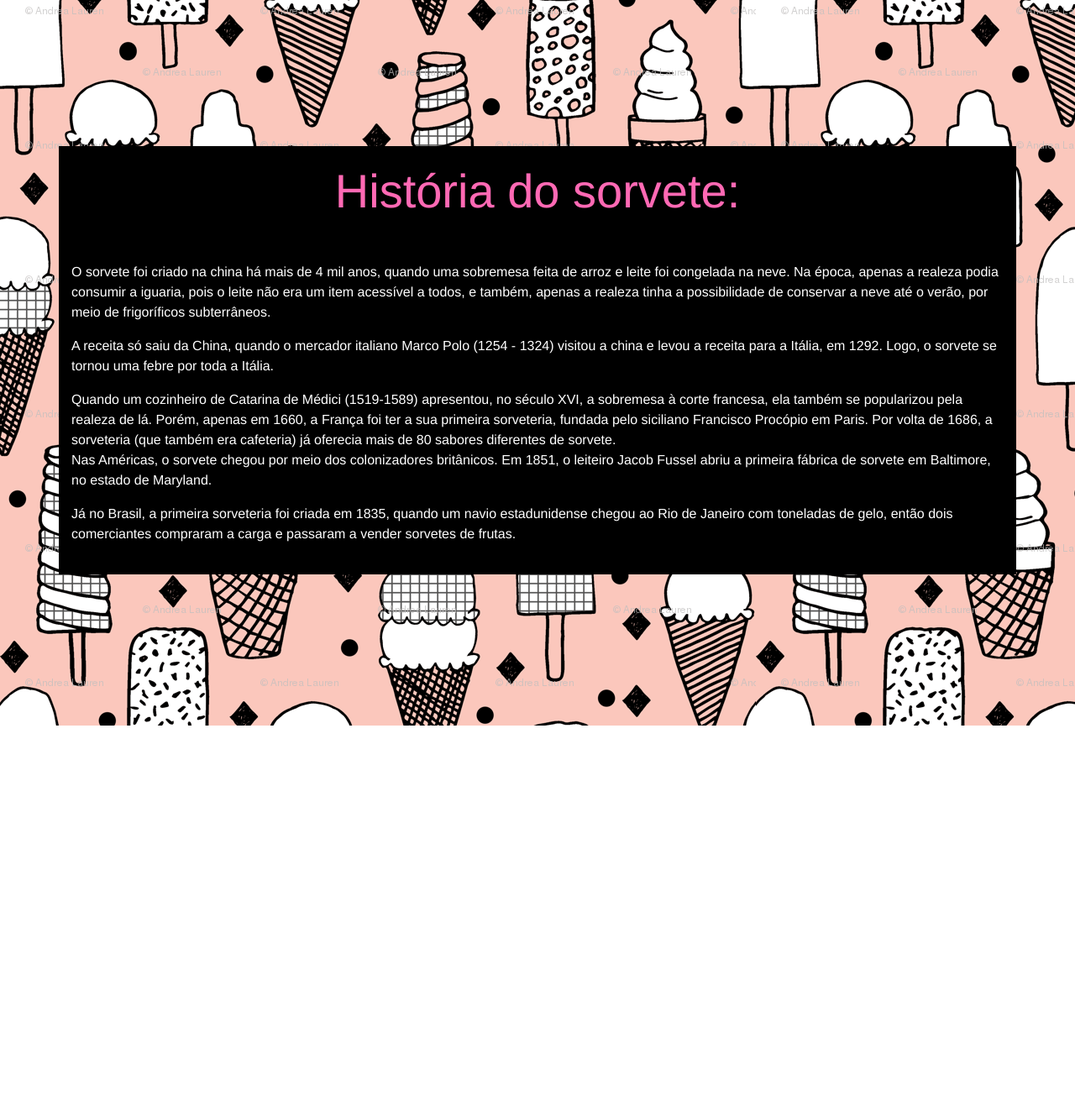
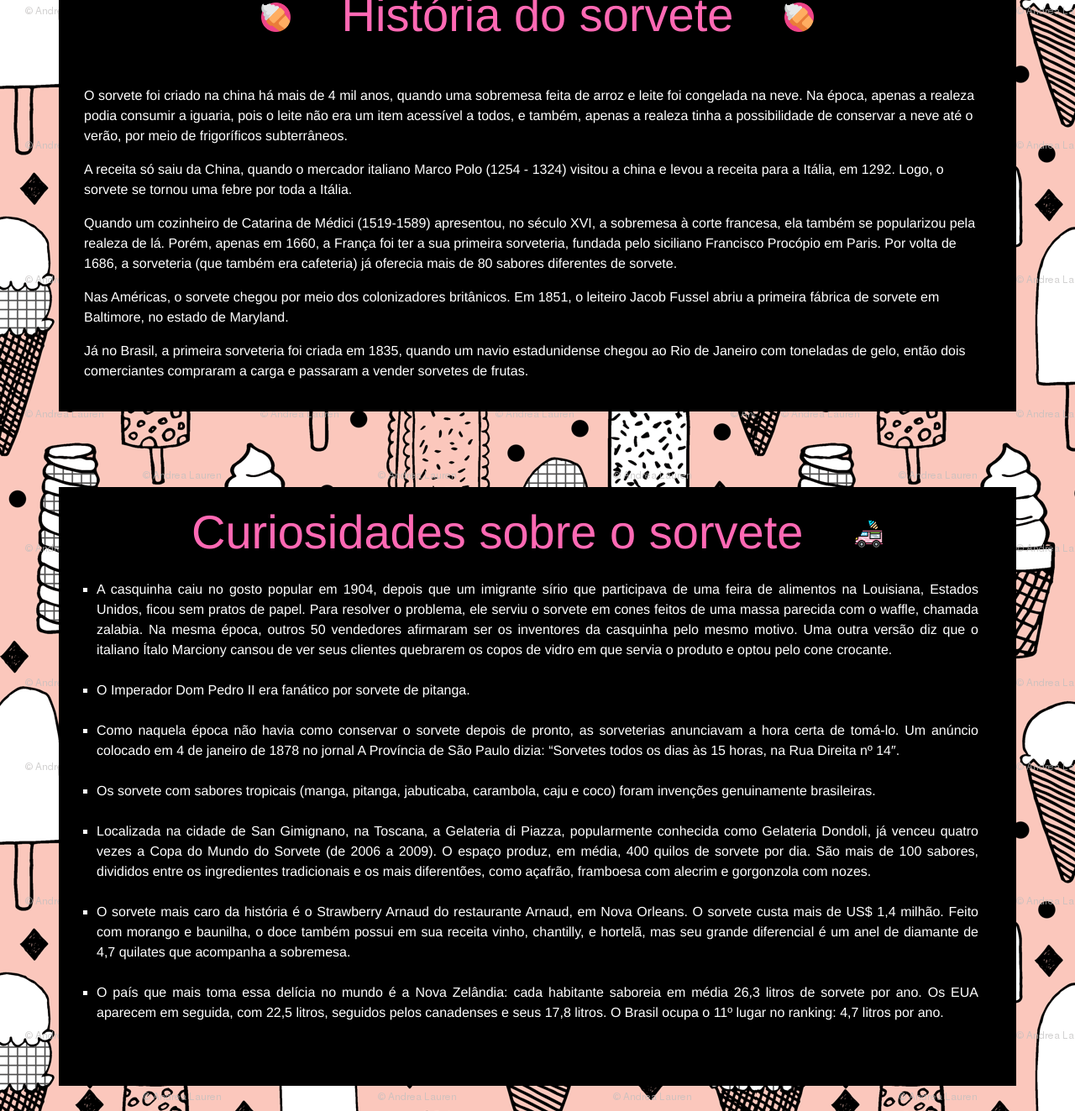
Before and after one commit to edgarffgomes/Blink-Sorvetes, a plain HTML site: page index.html in a window 1280 px wide. Shown: the part 922-2245 px from the top of the page at 84% size. Before the commit the page ends 1786 px from the top, so only its background shows below. Drawn offline with nearby package versions, Linux system fonts and the light colour scheme.

Commit message:
Pequenas alterações na sessão História e adição da sessão Curiosidades à index.html

```diff
--- a/css/estilo.css
+++ b/css/estilo.css
@@ -71,7 +71,7 @@ nav.navbar-cor{
 /* ------ Banner ------ */
 .info{
 	background: rgba(0,0,0, 0.9);
-	margin: 120px 0px;
+	margin: 120px 0px 30px 0px;
 	padding: 20px 15px;
 
 }
@@ -112,17 +112,62 @@ nav.navbar-cor{
 .historia{
 	background: rgba(0, 0, 0);
 
-	padding: 20px 15px;
+	padding: 20px 30px;
 
-	margin: 180px 0px;
+	margin: 60px 0px 30px 0px;
 }
-.titulo-historia{
+.icone-historia-1{
+	margin-right: 45px;
+	margin-bottom: 5px;
+}
+.icone-historia-2{
+	margin-left: 45px;
+	margin-bottom: 5px;
+}
+
+@media  (max-width: 991.98px) {
+	.historia{
+		margin-top: 120px;
+	}
+
+ }
+
+.historia h2{
 	color: #FF69B4;
 	text-align: center;
 
 }
 
+
 .paragrafo-historia{
 	color: white;
 	margin-top: 50px;
 }
+/* ------ Curiosidades ------ */
+.curiosidades{
+	background: rgba(0, 0, 0);
+	padding: 20px 30px;
+
+	margin: 60px 0px 30px 0px;
+	color: white;
+}
+
+.curiosidades h2{
+	color: #FF69B4;
+	text-align: center;
+}
+
+
+.lista-curiosidades {
+	text-align: justify;
+	padding: 15px;
+	list-style-type: square;
+}
+.icone-curiosidades-1{
+	margin-right: 45px;
+	margin-bottom: 5px;
+}
+.icone-curiosidades-2{
+	margin-left: 45px;
+	margin-bottom: 5px;
+}
--- a/index.html
+++ b/index.html
@@ -125,7 +125,7 @@
 
     </section>
 
-    <section class ="d-flex">
+    <section class ="d-flex"> <!--Início sessão História -->
 
       <div class="container align-self-center">
 
@@ -133,14 +133,17 @@
 
           <div class="col-md-12 historia">
 
-              <h2 class="titulo-historia display-4">História do sorvete:</h2>
+              <h2 class="display-4"><span> <img class="img-fluid icone-historia-1" width="35" src="imagens/icon-historia.png">
+                 História do sorvete
+                <img class="img-fluid icone-historia-2" width="35" src="imagens/icon-historia.png"></span></h2>
+
               <div class="paragrafo-historia">
               <p>O sorvete foi criado na china há mais de 4 mil anos, quando uma sobremesa feita de arroz e leite foi congelada na neve.
                 Na época, apenas a realeza podia consumir a iguaria, pois o leite não era um  item acessível a todos, e também, apenas a realeza tinha a possibilidade de conservar a neve até o verão, por meio de frigoríficos subterrâneos.</p>
                 <p>A receita só saiu da China, quando o mercador italiano Marco Polo (1254 - 1324) visitou a china e levou a receita para a Itália, em 1292. Logo, o sorvete se tornou uma febre por toda a Itália. </p>
                 <p>Quando um cozinheiro de Catarina de Médici (1519-1589) apresentou, no século XVI, a sobremesa à corte francesa, ela também se popularizou pela realeza de lá.
-                Porém, apenas em 1660, a França foi ter a sua primeira sorveteria, fundada pelo siciliano Francisco Procópio em Paris. Por volta de 1686, a sorveteria (que também era cafeteria) já oferecia mais de 80 sabores diferentes de sorvete. <br>
-                Nas Américas, o sorvete chegou por meio dos colonizadores britânicos. Em 1851, o leiteiro Jacob Fussel abriu a primeira fábrica de sorvete em Baltimore, no estado de Maryland. </p>
+                Porém, apenas em 1660, a França foi ter a sua primeira sorveteria, fundada pelo siciliano Francisco Procópio em Paris. Por volta de 1686, a sorveteria (que também era cafeteria) já oferecia mais de 80 sabores diferentes de sorvete. </p>
+                <p>Nas Américas, o sorvete chegou por meio dos colonizadores britânicos. Em 1851, o leiteiro Jacob Fussel abriu a primeira fábrica de sorvete em Baltimore, no estado de Maryland. </p>
                 <p>Já no Brasil, a primeira sorveteria foi criada em 1835, quando um navio estadunidense chegou ao Rio de Janeiro com toneladas de gelo, então dois comerciantes compraram a carga e passaram a vender sorvetes de frutas.</p>
               </div>
 
@@ -150,9 +153,43 @@
 
       </div>
 
+    </section> <!-- Fim Sessão História -->
+
+    <section class="d-flex">
+
+      <div class="container">
+
+        <div class="row">
+          <div class="col-md-12 curiosidades">
+
+            <h2 class="display-4"><span>
+              Curiosidades sobre o sorvete <img class="img-fluid icone-curiosidades-2" width="35" src="imagens/icon-curiosidades.png">
+              </span></h2>
+
+            <ul class="list-unstyled lista-curiosidades">
+              <li> A casquinha caiu no gosto popular em 1904, depois que um imigrante sírio que participava de uma feira de alimentos na Louisiana, Estados Unidos, ficou sem pratos de papel. Para resolver o problema, ele serviu o sorvete em cones feitos de uma massa parecida com o waffle, chamada zalabia. Na mesma época, outros 50 vendedores afirmaram ser os inventores da casquinha pelo mesmo motivo. Uma outra versão diz que o italiano Ítalo Marciony cansou de ver seus clientes quebrarem os copos de vidro em que servia o produto e optou pelo cone crocante.</li> <br>
+
+              <li> O Imperador Dom Pedro II era fanático por sorvete de pitanga. </li> <br>
+
+              <li> Como naquela época não havia como conservar o sorvete depois de pronto, as sorveterias anunciavam a hora certa de tomá-lo. Um anúncio colocado em 4 de janeiro de 1878 no jornal A Província de São Paulo dizia: “Sorvetes todos os dias às 15 horas, na Rua Direita nº 14″. </li> <br>
+
+              <li> Os sorvete com sabores tropicais (manga, pitanga, jabuticaba, carambola, caju e coco) foram invenções genuinamente brasileiras.</li> <br>
+
+              <li> Localizada na cidade de San Gimignano, na Toscana, a Gelateria di Piazza, popularmente conhecida como Gelateria Dondoli, já venceu quatro vezes a Copa do Mundo do Sorvete (de 2006 a 2009). O espaço produz, em média, 400 quilos de sorvete por dia. São mais de 100 sabores, divididos entre os ingredientes tradicionais e os mais diferentões, como açafrão, framboesa com alecrim e gorgonzola com nozes. </li><br>
+
+              <li> O sorvete mais caro da história é o Strawberry Arnaud do restaurante Arnaud, em Nova Orleans. O sorvete custa mais de US$ 1,4 milhão. Feito com morango e baunilha, o doce também possui em sua receita vinho, chantilly, e hortelã, mas seu grande diferencial é um anel de diamante de 4,7 quilates que acompanha a sobremesa.</li> <br>
+
+              <li> O país que mais toma essa delícia no mundo é a Nova Zelândia: cada habitante saboreia em média 26,3 litros de sorvete por ano. Os EUA aparecem em seguida, com 22,5 litros, seguidos pelos canadenses e seus 17,8 litros. O Brasil ocupa o 11º lugar no ranking: 4,7 litros por ano.</li> <br>
+
+            </ul>
+
+          </div>
+
+        </div>
+
+      </div>
+
     </section>
-
-    <section></section>
 
 
 
```
Also changed, not shown: imagens/icon-curiosidades.png (added), imagens/icon-historia.png (added).
